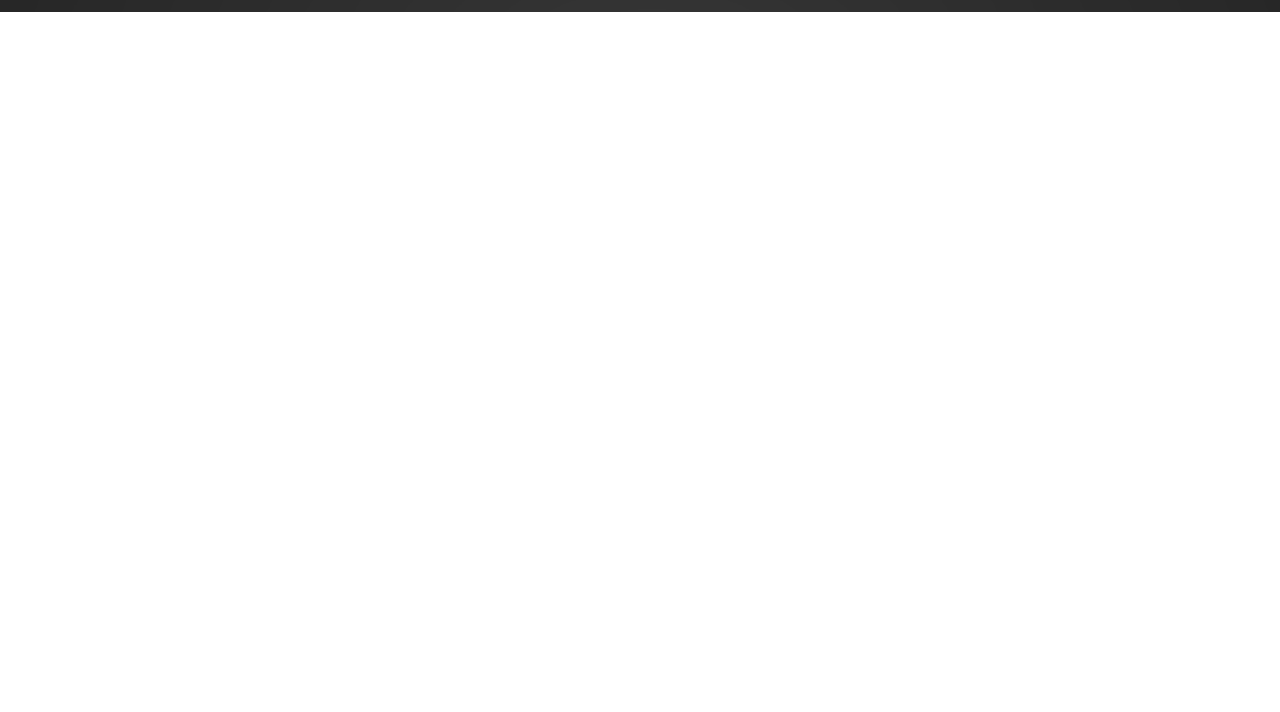
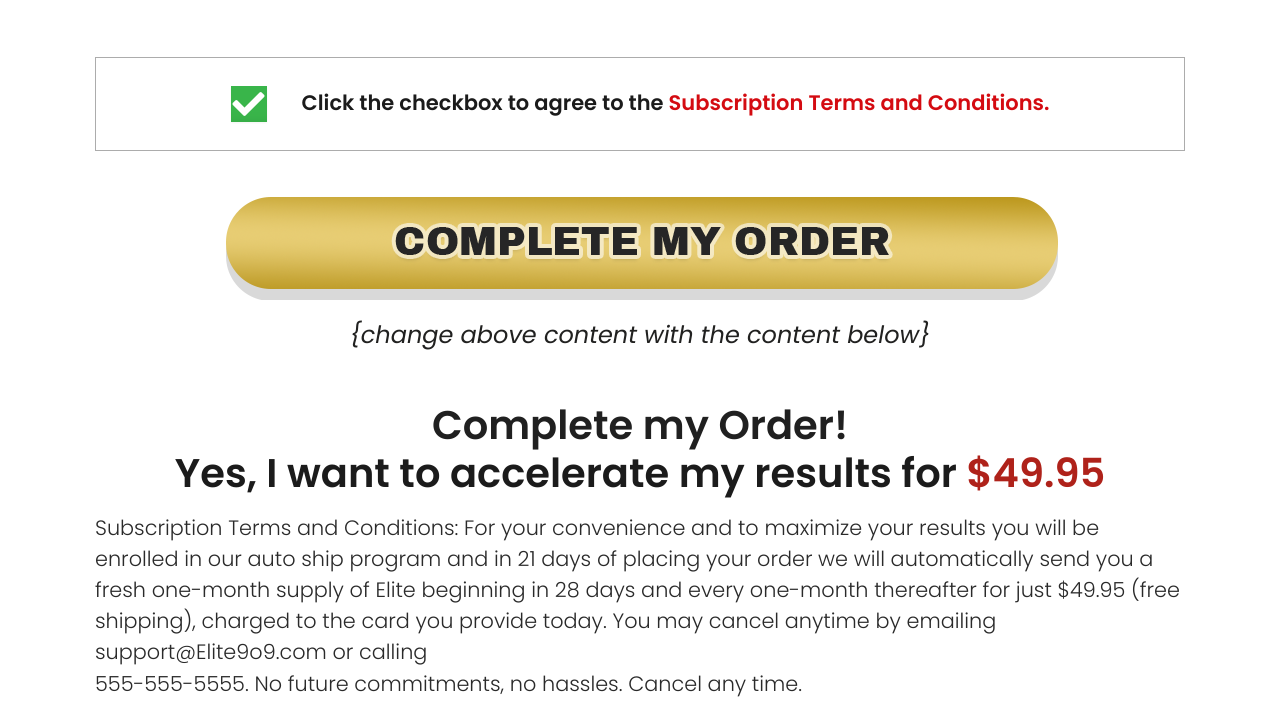
Before and after one commit to azazmuzaffar/Elite, a plain HTML site: page upsell.html in a window 1280 px wide. Shown: the part 6508-7220 px from the top of the page. Before the commit the page ends 6520 px from the top, so only its background shows below. Drawn offline with Linux system fonts and the light colour scheme.

Commit message:
Update upsell.html

```diff
--- a/upsell.html
+++ b/upsell.html
@@ -213,7 +213,7 @@
     </div>
 
     <!-- Complete My Order -->
-    <!-- <div class="complete-order">
+    <div class="complete-order">
       <div class="container">
         <h2>
           Elite 909 White Label is normally <span>$99.95.</span> <br />
@@ -243,7 +243,7 @@
           </p>
         </div>
       </div>
-    </div> -->
+    </div>
 
     <!--footer-section-->
     <footer class="footer-section">
```
